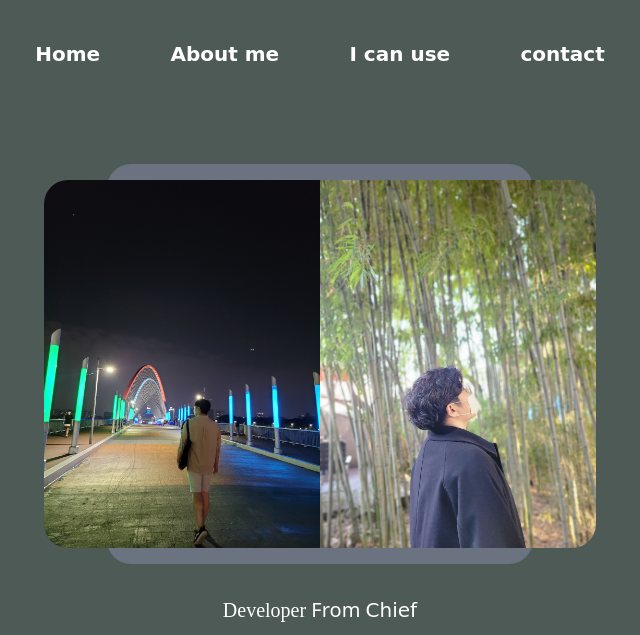
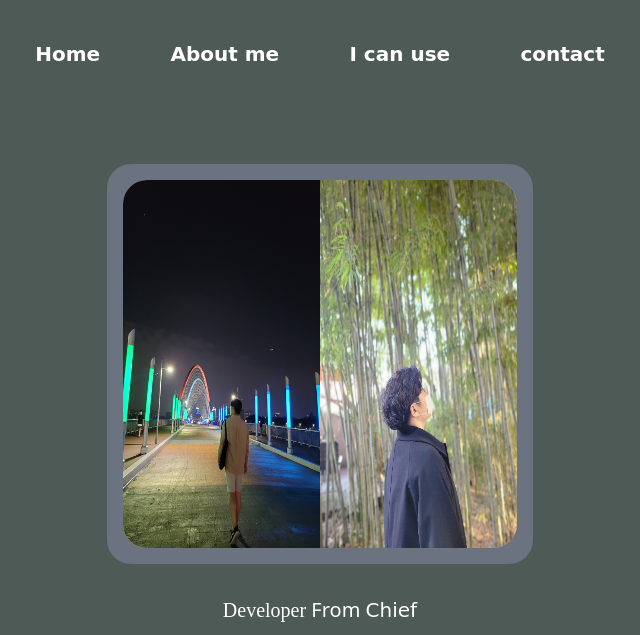
Before and after one commit to woncheon/introduce, a plain HTML site: page home.html in a window 1280 px wide. Shown: the top 635 px of the page, without its empty margins (320-960 px from the left). Drawn offline with nearby package versions, Linux system fonts and the light colour scheme; a web font is replaced by a local one.

Commit message:
레이아웃 2차 수정

```diff
--- a/home.html
+++ b/home.html
@@ -60,8 +60,8 @@
     <div class="photoWrapper flex justify-center items-center mt-10">
       <div class=" w-1/3 rounded-3xl flex items-center p-4 bg-gray-500" style="height:50vh;">
         <div class="bg-red-300 h-full w-full rounded-3xl flex justify-center" >
-          <img class="h-full rounded-l-3xl" src="./img/me2.jpg" alt="">
-          <img class="h-full rounded-r-3xl" src="./img/me1.jpg" alt="">
+          <img class="h-full rounded-l-3xl w-1/2" src="./img/me2.jpg" alt="">
+          <img class="h-full rounded-r-3xl w-1/2" src="./img/me1.jpg" alt="">
         </div>
       </div>
     </div>
```
Also changed, not shown: index.html (+3 -3 lines).
